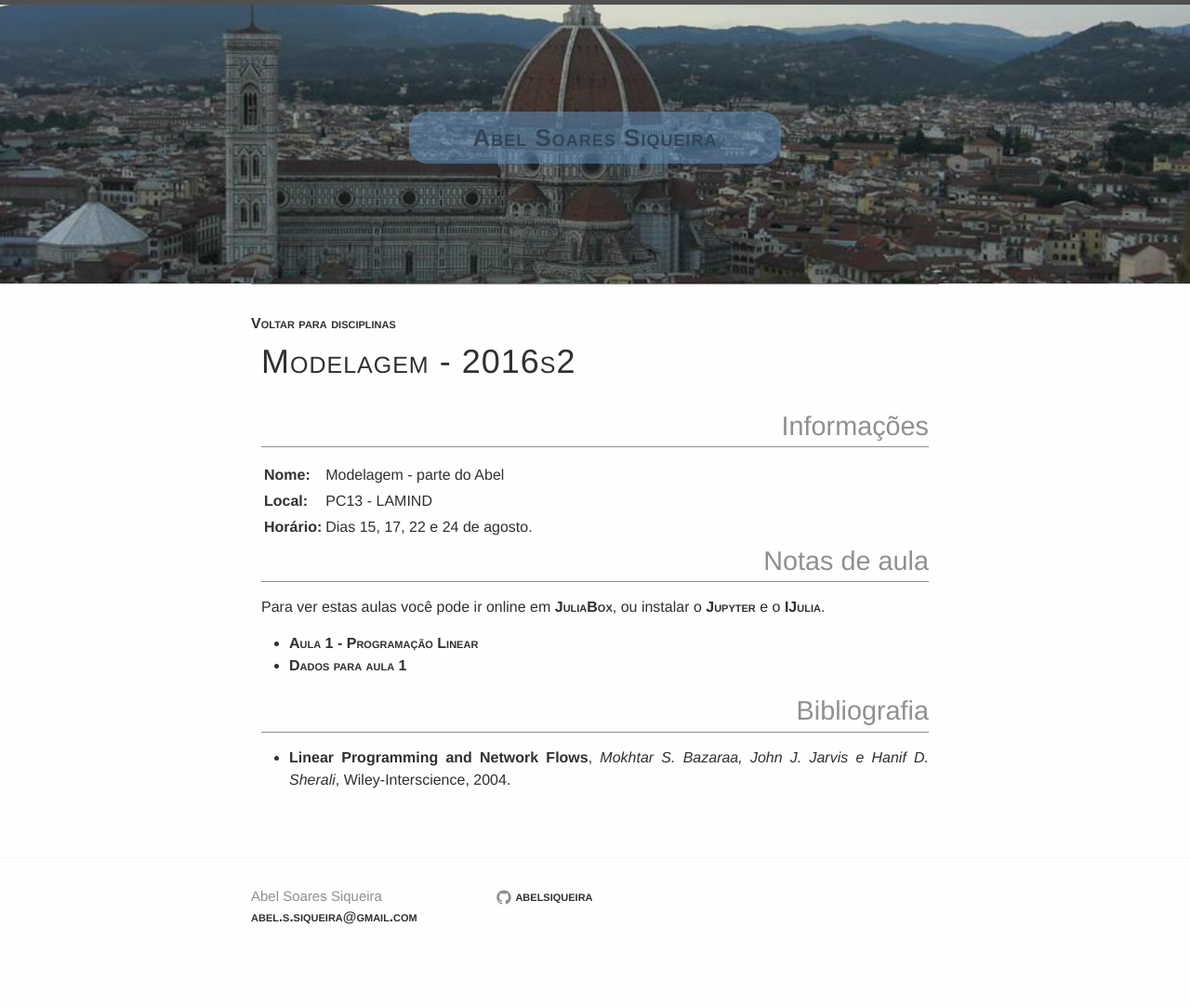
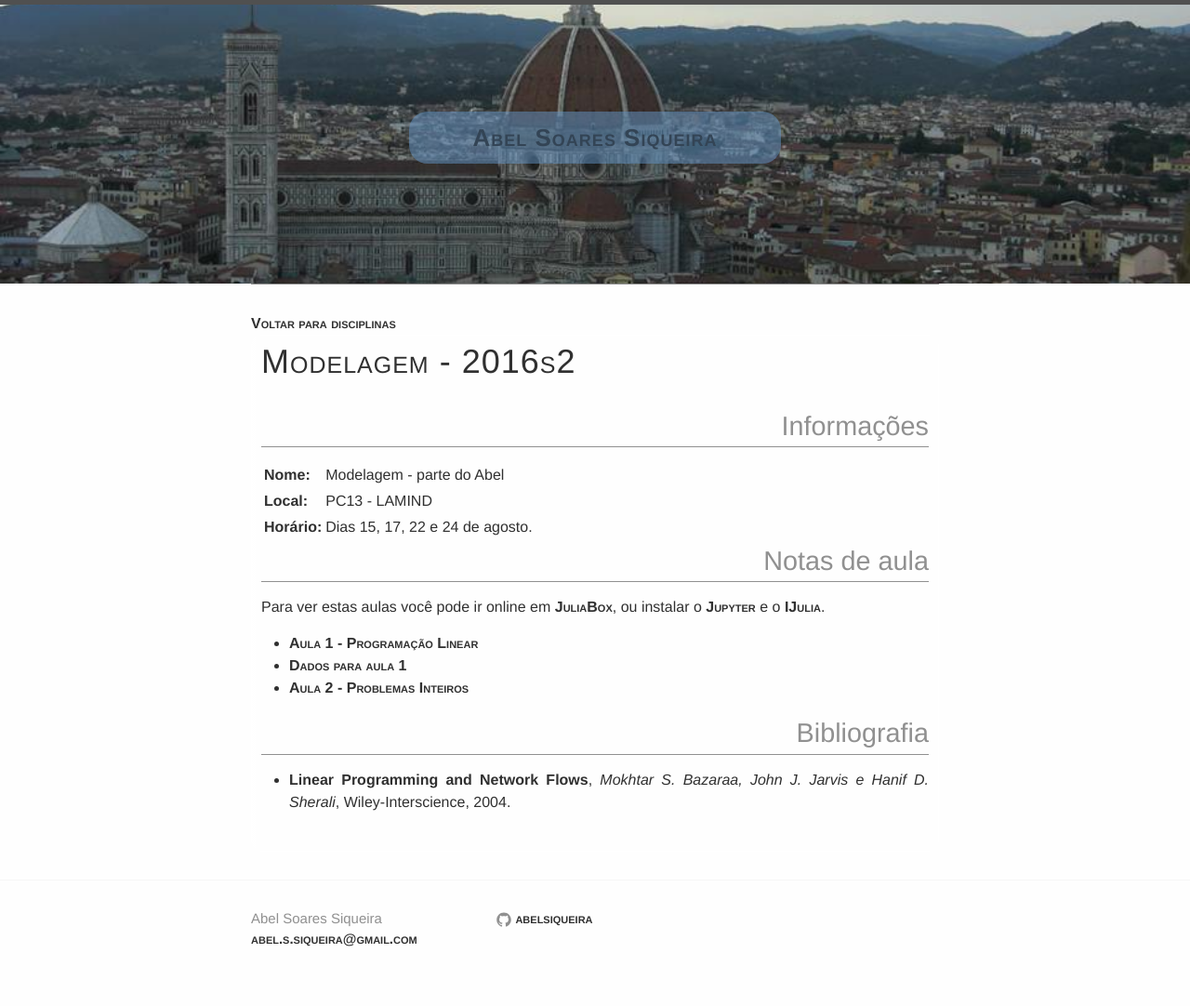
Before and after one commit to abelsiqueira/abelsiqueira.github.io-old, a Jekyll site: the page built from disciplinas/modelagem-2016s2.md, in a window 1280 px wide. Shown: the whole page at 93% size. Built offline with Jekyll 4.4.1, drawn with Linux system fonts in a browser that asks for light colours; before the commit the page ends 1058 px from its top, so only the background shows below that.

Commit message:
Adiciona aula 2 de modelagem

```diff
--- a/disciplinas/modelagem-2016s2.md
+++ b/disciplinas/modelagem-2016s2.md
@@ -21,6 +21,7 @@ ou instalar o [Jupyter](https://jupyter.org/) e o
 
   - [Aula 1 - Programação Linear]({{ site.baseurl }}/disciplinas/modelagem/Aula-1.ipynb)
   - [Dados para aula 1]({{ site.baseurl }}/disciplinas/modelagem/dados.zip)
+  - [Aula 2 - Problemas Inteiros]({{ site.baseurl }}/disciplinas/modelagem/Aula-2.ipynb)
 
 # Bibliografia
 
```
Also changed, not shown: 1 other file.
